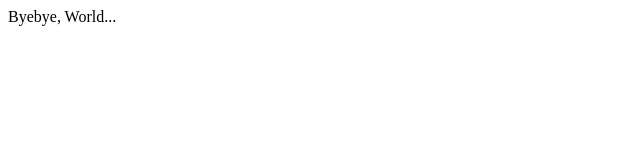
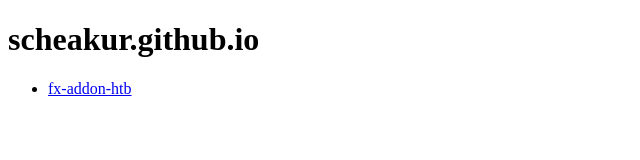
Before and after one commit to scheakur/scheakur.github.com, a plain HTML site: page index.html in a window 1280 px wide. Shown: the whole page, without its empty margins (0-640 px from the left). Drawn offline with Linux system fonts and the light colour scheme.

Commit message:
Add link to fx-addon-htb

```diff
--- a/index.html
+++ b/index.html
@@ -5,6 +5,9 @@
     <title>Scheakur</title>
   </head>
   <body>
-    Byebye, World...
+    <h1>scheakur.github.io</h1>
+    <ul>
+      <li><a href="fx-addon-htb">fx-addon-htb</a></li>
+    </ul>
   </body>
 </html>
```
